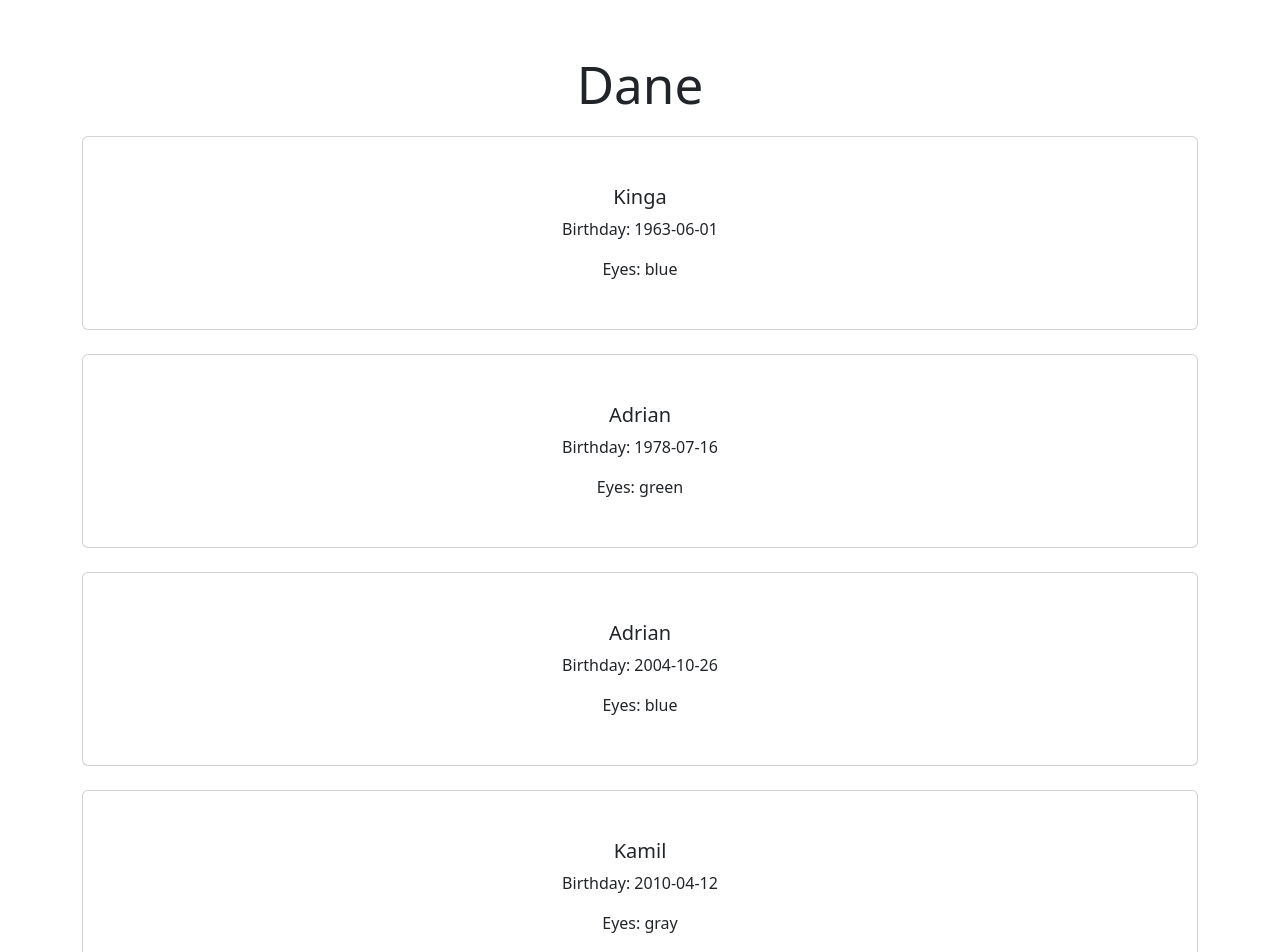
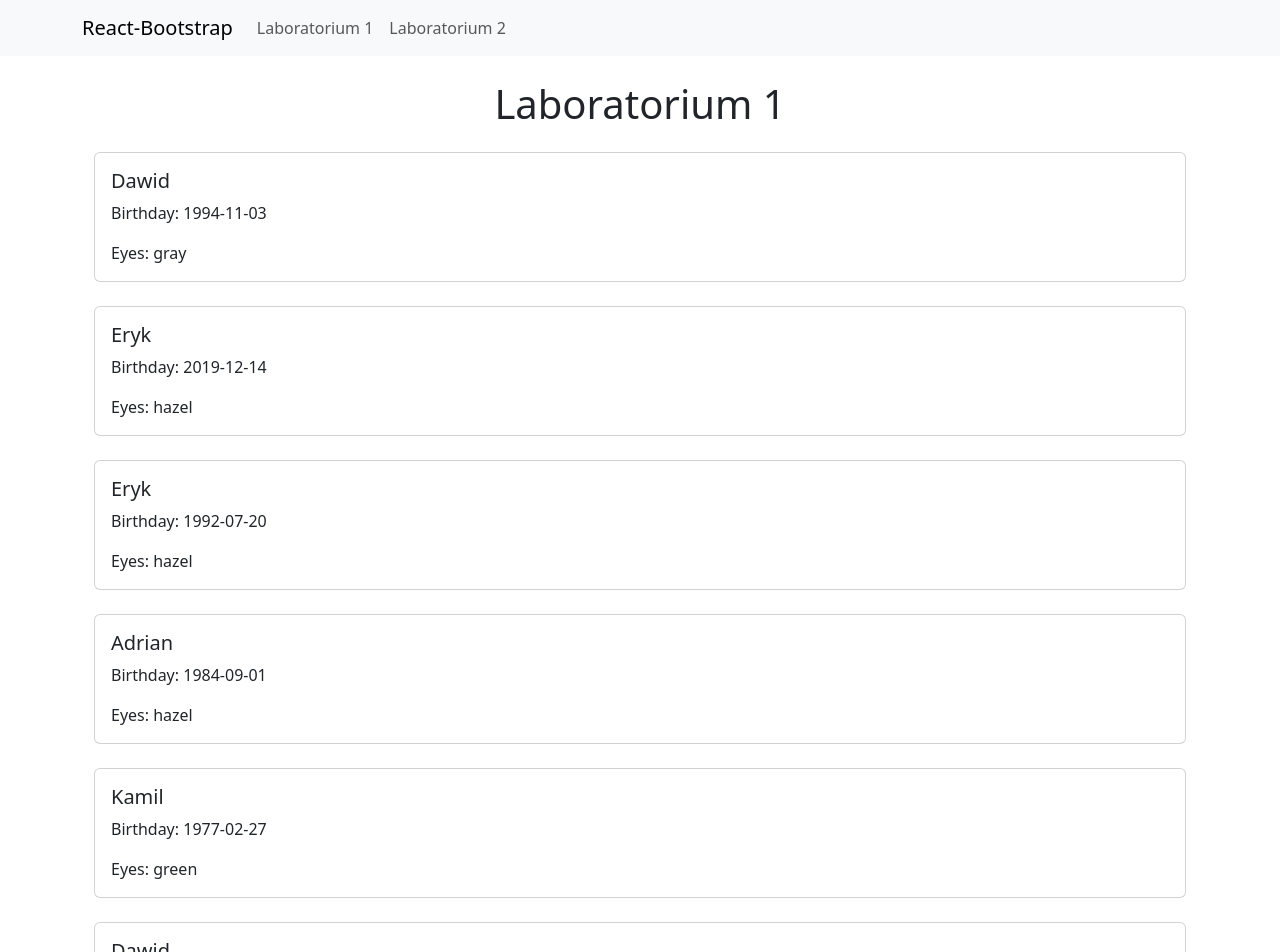
Before and after one commit to Dylo98/Lab_01, a React (Vite) app: page /lab1 in a window 1280 px wide. Shown: the top 952 px of the page. Built offline with nearby package versions, Linux system fonts and the light colour scheme.

Commit message:
Laboratoria 2

```diff
--- a/package.json
+++ b/package.json
@@ -12,7 +12,9 @@
   "dependencies": {
     "bootstrap": "^5.3.3",
     "react": "^18.3.1",
-    "react-dom": "^18.3.1"
+    "react-dom": "^18.3.1",
+    "react-router-dom": "^6.27.0",
+    "react-bootstrap": "^2.10.5"
   },
   "devDependencies": {
     "@eslint/js": "^9.11.1",
--- a/src/App.jsx
+++ b/src/App.jsx
@@ -1,28 +1,21 @@
-import './App.css';
 import 'bootstrap/dist/css/bootstrap.css';
-import { data } from './data/module-data';
+// import { data } from './data/module-data';
+import RootLayout from './layouts/RootLayout';
+import { Route, Routes } from 'react-router-dom';
+import Lab1Page from './pages/Lab1Page';
+import PeoplePage from './pages/PeoplePage';
+import NotFoundPage from './pages/NotFoundPage';
+
 function App() {
   return (
-    <>
-      <div className="container mt-4">
-        <h1 className="text-center mb-4">Dane</h1>
-        <div className="row">
-          {data.map(person => {
-            return (
-              <div key={person.id} className="col-md-16 mb-4">
-                <div className="card h-100">
-                  <div className="card-body d-flex flex-column">
-                    <h5 className="card-title">{person.name}</h5>
-                    <p className="card-text">Birthday: {person.birth}</p>
-                    <p className="card-text">Eyes: {person.eyes}</p>
-                  </div>
-                </div>
-              </div>
-            );
-          })}
-        </div>
-      </div>
-    </>
+    <RootLayout>
+      <Routes>
+        <Route path="/lab1" element={<Lab1Page />} />
+        <Route path="/lab2" element={<h1>Laboratorium2</h1>} />
+        <Route path="/people/:id" element={<PeoplePage />} />
+        <Route path="*" element={<NotFoundPage />} />
+      </Routes>
+    </RootLayout>
   );
 }
 
--- a/src/data/module-data.js
+++ b/src/data/module-data.js
@@ -1,102 +1,102 @@
 export const data = [
-  {"id":1,"name":"Kinga","birth":"1963-06-01","eyes":"blue"},
-  {"id":2,"name":"Adrian","birth":"1978-07-16","eyes":"green"},
-  {"id":3,"name":"Adrian","birth":"2004-10-26","eyes":"blue"},
-  {"id":4,"name":"Kamil","birth":"2010-04-12","eyes":"gray"},
-  {"id":5,"name":"Eryk","birth":"2016-04-10","eyes":"green"},
-  {"id":6,"name":"Marcin","birth":"2006-02-28","eyes":"hazel"},
-  {"id":7,"name":"Eryk","birth":"2005-04-29","eyes":"brown"},
-  {"id":8,"name":"Kamil","birth":"1981-03-03","eyes":"green"},
-  {"id":9,"name":"Adrian","birth":"1989-02-26","eyes":"hazel"},
-  {"id":10,"name":"Dawid","birth":"1977-09-19","eyes":"green"},
-  {"id":11,"name":"Marcin","birth":"2024-11-28","eyes":"gray"},
-  {"id":12,"name":"Dawid","birth":"2021-12-31","eyes":"brown"},
-  {"id":13,"name":"Dawid","birth":"1986-02-20","eyes":"blue"},
-  {"id":14,"name":"Dawid","birth":"1999-08-22","eyes":"gray"},
-  {"id":15,"name":"Marcin","birth":"1973-12-05","eyes":"hazel"},
-  {"id":16,"name":"Wiola","birth":"2009-02-28","eyes":"brown"},
-  {"id":17,"name":"Kinga","birth":"1963-12-04","eyes":"hazel"},
-  {"id":18,"name":"Marcin","birth":"2018-09-29","eyes":"brown"},
-  {"id":19,"name":"Marcin","birth":"1977-04-29","eyes":"blue"},
-  {"id":20,"name":"Marcin","birth":"1977-11-17","eyes":"hazel"},
-  {"id":21,"name":"Kinga","birth":"2017-06-09","eyes":"hazel"},
-  {"id":22,"name":"Kinga","birth":"1973-05-11","eyes":"green"},
-  {"id":23,"name":"Marcin","birth":"1983-04-01","eyes":"blue"},
-  {"id":24,"name":"Dawid","birth":"2019-10-28","eyes":"hazel"},
-  {"id":25,"name":"Wiola","birth":"2007-07-19","eyes":"green"},
-  {"id":26,"name":"Kinga","birth":"2022-01-17","eyes":"gray"},
-  {"id":27,"name":"Wiola","birth":"2015-12-03","eyes":"brown"},
-  {"id":28,"name":"Kamil","birth":"1986-10-19","eyes":"hazel"},
-  {"id":29,"name":"Wiola","birth":"2017-04-09","eyes":"gray"},
-  {"id":30,"name":"Eryk","birth":"1982-05-06","eyes":"hazel"},
-  {"id":31,"name":"Kamil","birth":"1997-04-26","eyes":"green"},
-  {"id":32,"name":"Dawid","birth":"1991-07-05","eyes":"green"},
-  {"id":33,"name":"Dawid","birth":"2019-10-01","eyes":"blue"},
-  {"id":34,"name":"Wiola","birth":"1975-10-20","eyes":"brown"},
-  {"id":35,"name":"Kinga","birth":"2024-03-18","eyes":"gray"},
-  {"id":36,"name":"Adrian","birth":"1989-03-26","eyes":"blue"},
-  {"id":37,"name":"Marcin","birth":"1985-12-29","eyes":"brown"},
-  {"id":38,"name":"Kamil","birth":"1971-06-25","eyes":"brown"},
-  {"id":39,"name":"Kamil","birth":"2016-12-13","eyes":"blue"},
-  {"id":40,"name":"Marcin","birth":"1985-10-26","eyes":"brown"},
-  {"id":41,"name":"Marcin","birth":"2001-11-12","eyes":"hazel"},
-  {"id":42,"name":"Kamil","birth":"1996-09-13","eyes":"green"},
-  {"id":43,"name":"Kamil","birth":"2005-09-25","eyes":"blue"},
-  {"id":44,"name":"Marcin","birth":"1970-09-13","eyes":"green"},
-  {"id":45,"name":"Kinga","birth":"2006-10-20","eyes":"blue"},
-  {"id":46,"name":"Adrian","birth":"2002-07-16","eyes":"blue"},
-  {"id":47,"name":"Kinga","birth":"1992-11-22","eyes":"hazel"},
-  {"id":48,"name":"Kinga","birth":"2008-11-01","eyes":"blue"},
-  {"id":49,"name":"Wiola","birth":"2014-05-17","eyes":"hazel"},
-  {"id":50,"name":"Adrian","birth":"1986-09-16","eyes":"green"},
-  {"id":51,"name":"Eryk","birth":"1961-03-08","eyes":"gray"},
-  {"id":52,"name":"Dawid","birth":"1965-03-20","eyes":"blue"},
-  {"id":53,"name":"Adrian","birth":"2016-07-15","eyes":"gray"},
-  {"id":54,"name":"Marcin","birth":"1999-09-23","eyes":"green"},
-  {"id":55,"name":"Adrian","birth":"2011-06-26","eyes":"blue"},
-  {"id":56,"name":"Marcin","birth":"1987-01-29","eyes":"gray"},
-  {"id":57,"name":"Kinga","birth":"1963-10-27","eyes":"blue"},
-  {"id":58,"name":"Dawid","birth":"1961-12-27","eyes":"hazel"},
-  {"id":59,"name":"Marcin","birth":"1969-06-22","eyes":"green"},
-  {"id":60,"name":"Marcin","birth":"1986-06-11","eyes":"blue"},
-  {"id":61,"name":"Kamil","birth":"1988-01-09","eyes":"brown"},
-  {"id":62,"name":"Dawid","birth":"1985-02-10","eyes":"hazel"},
-  {"id":63,"name":"Eryk","birth":"1962-12-10","eyes":"gray"},
-  {"id":64,"name":"Wiola","birth":"1995-08-20","eyes":"blue"},
-  {"id":65,"name":"Marcin","birth":"1979-05-20","eyes":"hazel"},
-  {"id":66,"name":"Marcin","birth":"1977-10-06","eyes":"hazel"},
-  {"id":67,"name":"Kamil","birth":"1977-09-27","eyes":"gray"},
-  {"id":68,"name":"Dawid","birth":"2021-03-28","eyes":"hazel"},
-  {"id":69,"name":"Kamil","birth":"1982-07-12","eyes":"hazel"},
-  {"id":70,"name":"Marcin","birth":"1973-06-04","eyes":"brown"},
-  {"id":71,"name":"Dawid","birth":"1960-02-12","eyes":"gray"},
-  {"id":72,"name":"Eryk","birth":"2009-07-13","eyes":"hazel"},
-  {"id":73,"name":"Wiola","birth":"1963-11-14","eyes":"hazel"},
-  {"id":74,"name":"Dawid","birth":"2012-03-18","eyes":"green"},
-  {"id":75,"name":"Wiola","birth":"2010-10-23","eyes":"hazel"},
-  {"id":76,"name":"Eryk","birth":"2002-07-15","eyes":"gray"},
-  {"id":77,"name":"Adrian","birth":"2003-12-17","eyes":"brown"},
-  {"id":78,"name":"Dawid","birth":"2017-07-07","eyes":"hazel"},
-  {"id":79,"name":"Kamil","birth":"1973-12-21","eyes":"brown"},
-  {"id":80,"name":"Marcin","birth":"2012-01-17","eyes":"brown"},
-  {"id":81,"name":"Kamil","birth":"2018-06-28","eyes":"blue"},
-  {"id":82,"name":"Eryk","birth":"2006-09-08","eyes":"blue"},
-  {"id":83,"name":"Adrian","birth":"1964-10-20","eyes":"brown"},
-  {"id":84,"name":"Marcin","birth":"2004-06-16","eyes":"blue"},
-  {"id":85,"name":"Eryk","birth":"1964-12-09","eyes":"brown"},
-  {"id":86,"name":"Dawid","birth":"1960-08-26","eyes":"blue"},
-  {"id":87,"name":"Dawid","birth":"2009-02-20","eyes":"hazel"},
-  {"id":88,"name":"Kamil","birth":"2003-11-22","eyes":"hazel"},
-  {"id":89,"name":"Marcin","birth":"2022-02-06","eyes":"blue"},
-  {"id":90,"name":"Wiola","birth":"1996-02-01","eyes":"gray"},
-  {"id":91,"name":"Wiola","birth":"1995-08-10","eyes":"brown"},
-  {"id":92,"name":"Eryk","birth":"1970-01-31","eyes":"gray"},
-  {"id":93,"name":"Adrian","birth":"1978-12-13","eyes":"hazel"},
-  {"id":94,"name":"Wiola","birth":"2010-06-05","eyes":"gray"},
-  {"id":95,"name":"Marcin","birth":"1976-07-25","eyes":"green"},
-  {"id":96,"name":"Kamil","birth":"2021-03-20","eyes":"gray"},
-  {"id":97,"name":"Kamil","birth":"2018-12-16","eyes":"blue"},
-  {"id":98,"name":"Kinga","birth":"2014-03-20","eyes":"gray"},
-  {"id":99,"name":"Marcin","birth":"1973-11-17","eyes":"blue"},
-  {"id":100,"name":"Wiola","birth":"1967-03-14","eyes":"green"},
+  {"id":1,"name":"Dawid","birth":"1994-11-03","eyes":"gray"},
+  {"id":2,"name":"Eryk","birth":"2019-12-14","eyes":"hazel"},
+  {"id":3,"name":"Eryk","birth":"1992-07-20","eyes":"hazel"},
+  {"id":4,"name":"Adrian","birth":"1984-09-01","eyes":"hazel"},
+  {"id":5,"name":"Kamil","birth":"1977-02-27","eyes":"green"},
+  {"id":6,"name":"Dawid","birth":"1978-07-28","eyes":"blue"},
+  {"id":7,"name":"Kamil","birth":"2017-04-04","eyes":"green"},
+  {"id":8,"name":"Adrian","birth":"1989-10-21","eyes":"blue"},
+  {"id":9,"name":"Kinga","birth":"1989-09-29","eyes":"gray"},
+  {"id":10,"name":"Dawid","birth":"1998-04-07","eyes":"gray"},
+  {"id":11,"name":"Adrian","birth":"1987-10-30","eyes":"gray"},
+  {"id":12,"name":"Wiola","birth":"1982-03-23","eyes":"brown"},
+  {"id":13,"name":"Kinga","birth":"2004-05-04","eyes":"blue"},
+  {"id":14,"name":"Kamil","birth":"1991-04-01","eyes":"brown"},
+  {"id":15,"name":"Kamil","birth":"1975-04-16","eyes":"gray"},
+  {"id":16,"name":"Eryk","birth":"1997-08-05","eyes":"green"},
+  {"id":17,"name":"Eryk","birth":"1964-12-26","eyes":"brown"},
+  {"id":18,"name":"Kinga","birth":"1981-07-08","eyes":"green"},
+  {"id":19,"name":"Kamil","birth":"1985-07-30","eyes":"blue"},
+  {"id":20,"name":"Marcin","birth":"2016-06-22","eyes":"brown"},
+  {"id":21,"name":"Marcin","birth":"2010-03-09","eyes":"brown"},
+  {"id":22,"name":"Wiola","birth":"1977-10-27","eyes":"blue"},
+  {"id":23,"name":"Kinga","birth":"1999-05-23","eyes":"hazel"},
+  {"id":24,"name":"Kamil","birth":"2023-03-06","eyes":"green"},
+  {"id":25,"name":"Dawid","birth":"1971-08-12","eyes":"green"},
+  {"id":26,"name":"Adrian","birth":"1983-03-28","eyes":"brown"},
+  {"id":27,"name":"Dawid","birth":"1985-02-03","eyes":"green"},
+  {"id":28,"name":"Dawid","birth":"1973-03-02","eyes":"blue"},
+  {"id":29,"name":"Marcin","birth":"1976-03-10","eyes":"hazel"},
+  {"id":30,"name":"Wiola","birth":"1979-08-24","eyes":"brown"},
+  {"id":31,"name":"Adrian","birth":"1966-03-13","eyes":"blue"},
+  {"id":32,"name":"Kinga","birth":"1990-07-14","eyes":"green"},
+  {"id":33,"name":"Kinga","birth":"1992-02-14","eyes":"brown"},
+  {"id":34,"name":"Marcin","birth":"2003-12-26","eyes":"brown"},
+  {"id":35,"name":"Kinga","birth":"2019-05-24","eyes":"hazel"},
+  {"id":36,"name":"Eryk","birth":"1980-07-28","eyes":"hazel"},
+  {"id":37,"name":"Adrian","birth":"2007-01-25","eyes":"blue"},
+  {"id":38,"name":"Adrian","birth":"1974-04-19","eyes":"green"},
+  {"id":39,"name":"Kinga","birth":"1993-02-22","eyes":"green"},
+  {"id":40,"name":"Marcin","birth":"1968-07-21","eyes":"blue"},
+  {"id":41,"name":"Kinga","birth":"1964-08-08","eyes":"brown"},
+  {"id":42,"name":"Kinga","birth":"2011-09-24","eyes":"hazel"},
+  {"id":43,"name":"Adrian","birth":"2008-12-05","eyes":"hazel"},
+  {"id":44,"name":"Dawid","birth":"1994-06-25","eyes":"gray"},
+  {"id":45,"name":"Dawid","birth":"1982-06-27","eyes":"hazel"},
+  {"id":46,"name":"Wiola","birth":"1980-02-25","eyes":"hazel"},
+  {"id":47,"name":"Kinga","birth":"1968-05-25","eyes":"green"},
+  {"id":48,"name":"Adrian","birth":"2018-08-12","eyes":"blue"},
+  {"id":49,"name":"Marcin","birth":"1977-03-30","eyes":"hazel"},
+  {"id":50,"name":"Kamil","birth":"1994-04-20","eyes":"gray"},
+  {"id":51,"name":"Kinga","birth":"2014-11-04","eyes":"green"},
+  {"id":52,"name":"Kamil","birth":"1979-02-15","eyes":"green"},
+  {"id":53,"name":"Adrian","birth":"1981-06-23","eyes":"green"},
+  {"id":54,"name":"Wiola","birth":"1997-04-14","eyes":"hazel"},
+  {"id":55,"name":"Dawid","birth":"1981-01-28","eyes":"gray"},
+  {"id":56,"name":"Kinga","birth":"1981-10-17","eyes":"blue"},
+  {"id":57,"name":"Wiola","birth":"1973-05-01","eyes":"gray"},
+  {"id":58,"name":"Eryk","birth":"1999-01-02","eyes":"green"},
+  {"id":59,"name":"Kamil","birth":"1970-09-08","eyes":"brown"},
+  {"id":60,"name":"Kamil","birth":"2001-07-25","eyes":"blue"},
+  {"id":61,"name":"Kinga","birth":"1982-12-27","eyes":"green"},
+  {"id":62,"name":"Dawid","birth":"1960-01-21","eyes":"hazel"},
+  {"id":63,"name":"Eryk","birth":"1964-06-26","eyes":"green"},
+  {"id":64,"name":"Eryk","birth":"1999-11-17","eyes":"hazel"},
+  {"id":65,"name":"Eryk","birth":"1976-03-12","eyes":"brown"},
+  {"id":66,"name":"Kamil","birth":"2020-03-23","eyes":"blue"},
+  {"id":67,"name":"Adrian","birth":"2003-02-22","eyes":"gray"},
+  {"id":68,"name":"Dawid","birth":"1998-03-07","eyes":"gray"},
+  {"id":69,"name":"Adrian","birth":"1982-10-11","eyes":"brown"},
+  {"id":70,"name":"Eryk","birth":"2012-11-23","eyes":"green"},
+  {"id":71,"name":"Wiola","birth":"2023-01-17","eyes":"blue"},
+  {"id":72,"name":"Wiola","birth":"1990-02-03","eyes":"blue"},
+  {"id":73,"name":"Eryk","birth":"1994-12-11","eyes":"brown"},
+  {"id":74,"name":"Kinga","birth":"1967-11-18","eyes":"blue"},
+  {"id":75,"name":"Marcin","birth":"2014-05-06","eyes":"green"},
+  {"id":76,"name":"Eryk","birth":"1999-02-08","eyes":"hazel"},
+  {"id":77,"name":"Eryk","birth":"1984-09-22","eyes":"green"},
+  {"id":78,"name":"Wiola","birth":"2010-12-17","eyes":"blue"},
+  {"id":79,"name":"Kinga","birth":"1991-08-13","eyes":"blue"},
+  {"id":80,"name":"Wiola","birth":"1978-06-08","eyes":"gray"},
+  {"id":81,"name":"Marcin","birth":"1992-09-28","eyes":"blue"},
+  {"id":82,"name":"Marcin","birth":"2016-01-06","eyes":"hazel"},
+  {"id":83,"name":"Dawid","birth":"1980-03-20","eyes":"brown"},
+  {"id":84,"name":"Eryk","birth":"2017-05-13","eyes":"green"},
+  {"id":85,"name":"Wiola","birth":"2015-01-11","eyes":"blue"},
+  {"id":86,"name":"Marcin","birth":"1984-08-20","eyes":"brown"},
+  {"id":87,"name":"Eryk","birth":"1962-05-17","eyes":"hazel"},
+  {"id":88,"name":"Wiola","birth":"1964-09-30","eyes":"green"},
+  {"id":89,"name":"Wiola","birth":"1970-02-10","eyes":"green"},
+  {"id":90,"name":"Kamil","birth":"1989-09-07","eyes":"brown"},
+  {"id":91,"name":"Dawid","birth":"1990-01-13","eyes":"blue"},
+  {"id":92,"name":"Wiola","birth":"2007-04-22","eyes":"blue"},
+  {"id":93,"name":"Wiola","birth":"2005-04-02","eyes":"green"},
+  {"id":94,"name":"Eryk","birth":"2018-08-31","eyes":"hazel"},
+  {"id":95,"name":"Kinga","birth":"2021-01-28","eyes":"brown"},
+  {"id":96,"name":"Kinga","birth":"1969-10-22","eyes":"blue"},
+  {"id":97,"name":"Eryk","birth":"2008-08-30","eyes":"blue"},
+  {"id":98,"name":"Adrian","birth":"1977-01-05","eyes":"blue"},
+  {"id":99,"name":"Dawid","birth":"2016-09-02","eyes":"gray"},
+  {"id":100,"name":"Marcin","birth":"2007-08-26","eyes":"brown"},
 ];
--- /dev/null
+++ b/src/layouts/RootLayout.jsx
@@ -0,0 +1,24 @@
+import Container from 'react-bootstrap/Container';
+import Nav from 'react-bootstrap/Nav';
+import Navbar from 'react-bootstrap/Navbar';
+
+function RootLayout({ children }) {
+  return (
+    <>
+      <Navbar expand="lg" className="bg-body-tertiary">
+        <Container>
+          <Navbar.Brand href="#home">React-Bootstrap</Navbar.Brand>
+          <Navbar.Toggle aria-controls="basic-navbar-nav" />
+          <Navbar.Collapse id="basic-navbar-nav">
+            <Nav className="me-auto">
+              <Nav.Link href="/lab1">Laboratorium 1</Nav.Link>
+              <Nav.Link href="/lab2">Laboratorium 2</Nav.Link>
+            </Nav>
+          </Navbar.Collapse>
+        </Container>
+      </Navbar>
+      <Container>{children}</Container>
+    </>
+  );
+}
+export default RootLayout;
--- a/src/main.jsx
+++ b/src/main.jsx
@@ -1,10 +1,13 @@
-import { StrictMode } from 'react'
-import { createRoot } from 'react-dom/client'
-import App from './App.jsx'
-import './index.css'
+import { StrictMode } from 'react';
+import { createRoot } from 'react-dom/client';
+import App from './App.jsx';
+import 'bootstrap/dist/css/bootstrap.css';
+import { BrowserRouter } from 'react-router-dom';
 
 createRoot(document.getElementById('root')).render(
   <StrictMode>
-    <App />
-  </StrictMode>,
-)
+    <BrowserRouter>
+      <App />
+    </BrowserRouter>
+  </StrictMode>
+);
--- /dev/null
+++ b/src/pages/Lab1Page.jsx
@@ -0,0 +1,27 @@
+import { data } from '../data/module-data';
+function Lab1Page() {
+  return (
+    <>
+      <div className="container mt-4">
+        <h1 className="text-center mb-4">Laboratorium 1</h1>
+        <div className="row">
+          {data.map(person => {
+            return (
+              <div key={person.id} className="col-md-16 mb-4">
+                <div className="card h-100">
+                  <div className="card-body d-flex flex-column">
+                    <h5 className="card-title">{person.name}</h5>
+                    <p className="card-text">Birthday: {person.birth}</p>
+                    <p className="card-text">Eyes: {person.eyes}</p>
+                  </div>
+                </div>
+              </div>
+            );
+          })}
+        </div>
+      </div>
+    </>
+  );
+}
+
+export default Lab1Page;
--- /dev/null
+++ b/src/pages/NotFoundPage.jsx
@@ -0,0 +1,25 @@
+import { Link } from 'react-router-dom';
+
+const NotFoundPage = () => {
+  return (
+    <div style={{ textAlign: 'center', marginTop: '50px' }}>
+      <h1>404 - Page Not Found</h1>
+      <Link to="/">Go to Home</Link>
+    </div>
+  );
+};
+
+export default NotFoundPage;
+
+// import { Link } from 'react-router-dom';
+
+// const NotFoundPage = () => {
+//   return (
+//     <div style={{ textAlign: 'center', marginTop: '50px' }}>
+//       <h1>404 - Page Not Found</h1>
+//       <Link to="/">Go to Home</Link>
+//     </div>
+//   );
+// };
+
+// export default NotFoundPage;
--- /dev/null
+++ b/src/pages/PeoplePage.jsx
@@ -0,0 +1,15 @@
+import { useParams } from 'react-router-dom';
+import { data } from '../data/module-data';
+
+function PeoplePage() {
+  const { id } = useParams();
+  console.log(id);
+
+  return (
+    <>
+      <h1>Szukane imie</h1>
+      <p>{data.at(id) ? data.at(id) : <span>Brak takiego imienia</span>}</p>
+    </>
+  );
+}
+export default PeoplePage;
```
Also changed, not shown: 1 other file (tests, documents, lock files or other folders).
